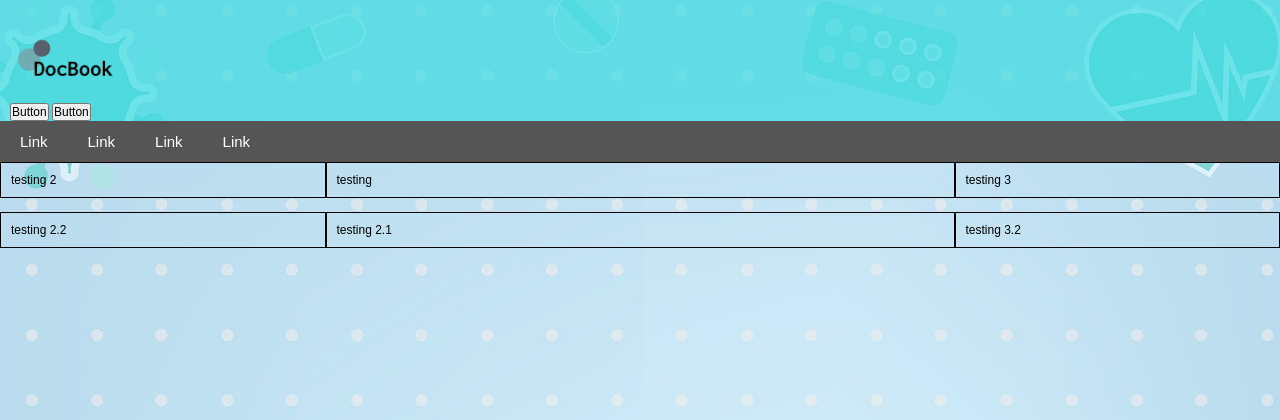
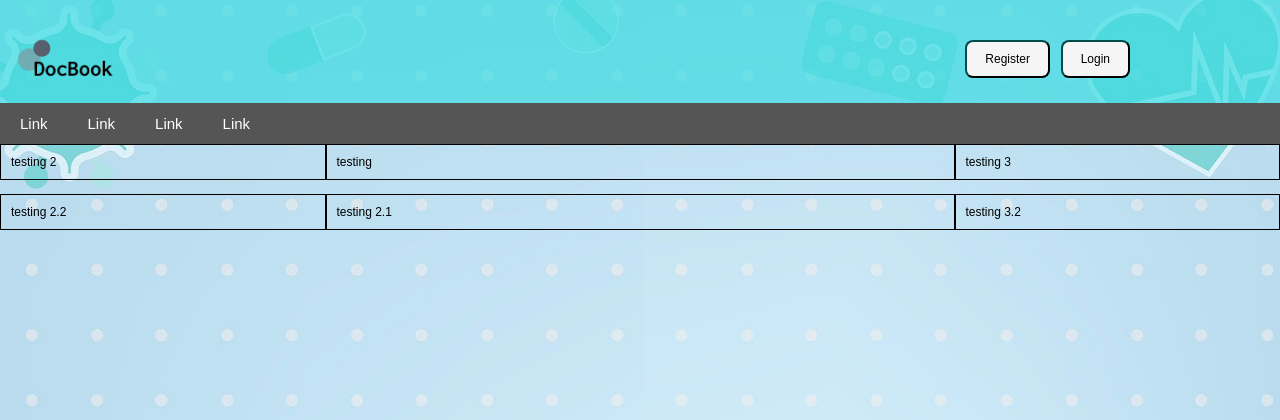
Before and after one commit to VP1996/SES1A-TM-5, a PHP site: the page made by docbook/Home Page.html in a window 1280 px wide. Shown: the top 420 px of the page. Run offline with PHP 8.4, Linux system fonts and the light colour scheme.

Commit message:
Added some login buttons etc.

```diff
--- a/docbook/Home Page.html
+++ b/docbook/Home Page.html
@@ -19,8 +19,8 @@
                    <img src="./img/docbook-logo.png"/>
                    </a>
                    <div>
-                    <button class='loginbutton'>Button</button>
-                    <button class='loginbutton'>Button</button>
+                    <button class='loginbutton'>Login</button>
+                    <button class='registerbutton'>Register</button>
                   </div>
                     </div>
                   </div>
--- a/docbook/css/style.css
+++ b/docbook/css/style.css
@@ -96,13 +96,44 @@ h1 {
 .loginbutton {
   width:100%;
   overflow:hidden;
+  width:auto;
+  background-color:whitesmoke;
+  border-color: rgb(0, 75, 75);
+  border-radius: 8px;
+  color: black;
+  padding: 10px 18px;
+  position:absolute;
+  right:150px;
+  top:40px;
   display:inline-block;
-  width:auto;
+
 
 }
 .loginbutton :hover {
 	background:linear-gradient(to bottom, #f6f6f6 5%, #ffffff 100%);
-	background-color:#f6f6f6;
+  background-color:#f6f6f6;
+}
+
+.registerbutton {
+  width:100%;
+  overflow:hidden;
+  width:auto;
+  background-color:whitesmoke;
+  border-color: rgb(0, 75, 75);
+  border-radius: 8px;
+  color: black;
+  padding: 10px 18px;
+  position:absolute;
+  right:150px;
+  top:40px;
+  display:inline-block;
+  margin-right:80px;
+
+
+  }
+.registerbutton :hover {
+  background:linear-gradient(to bottom, #f6f6f6 5%, #ffffff 100%);
+  background-color:#f6f6f6;
 
 }
 .buttonS {
@@ -208,6 +239,7 @@ h1 {
     padding-left: auto;
     padding-right: auto;
     width: 100%;
+    position: relative;
 
         }
 
```
